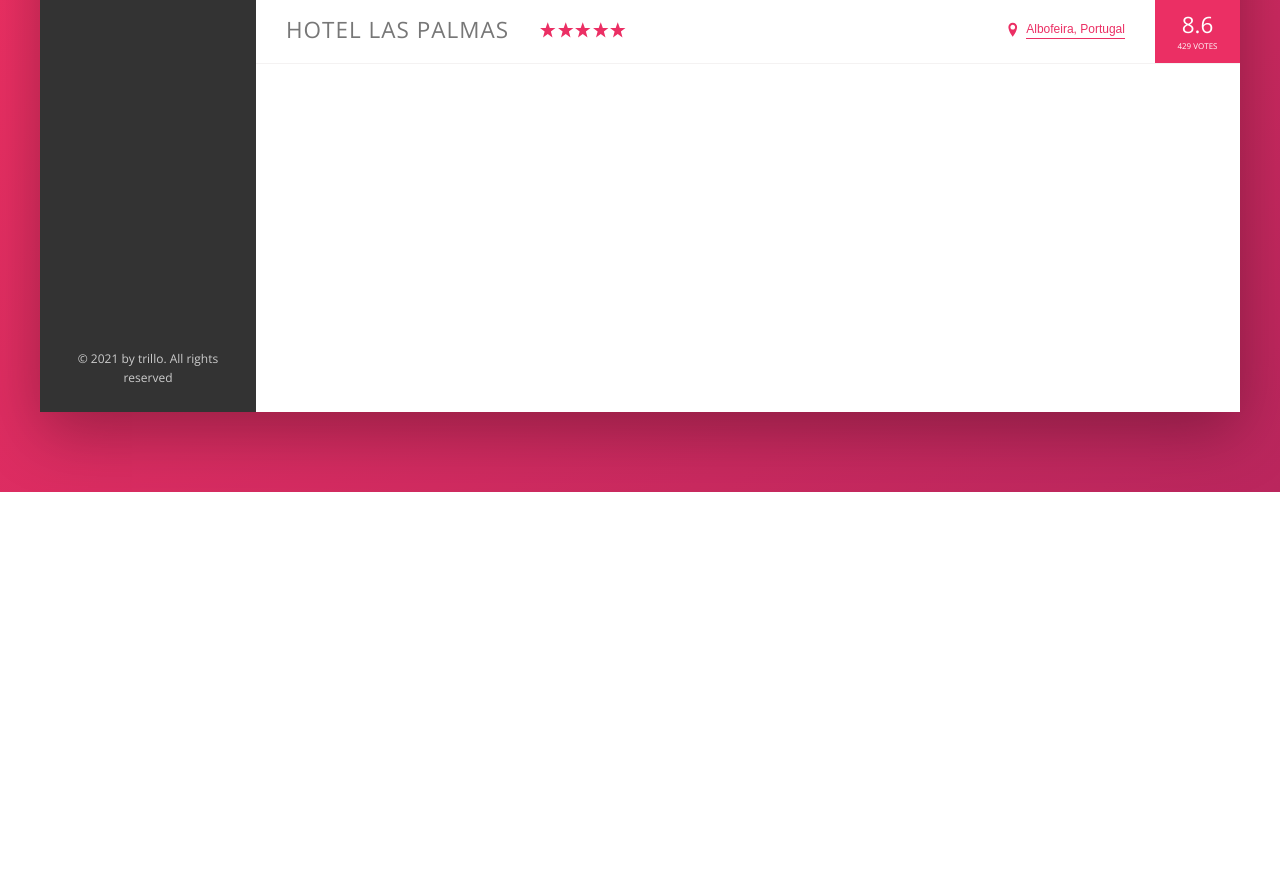
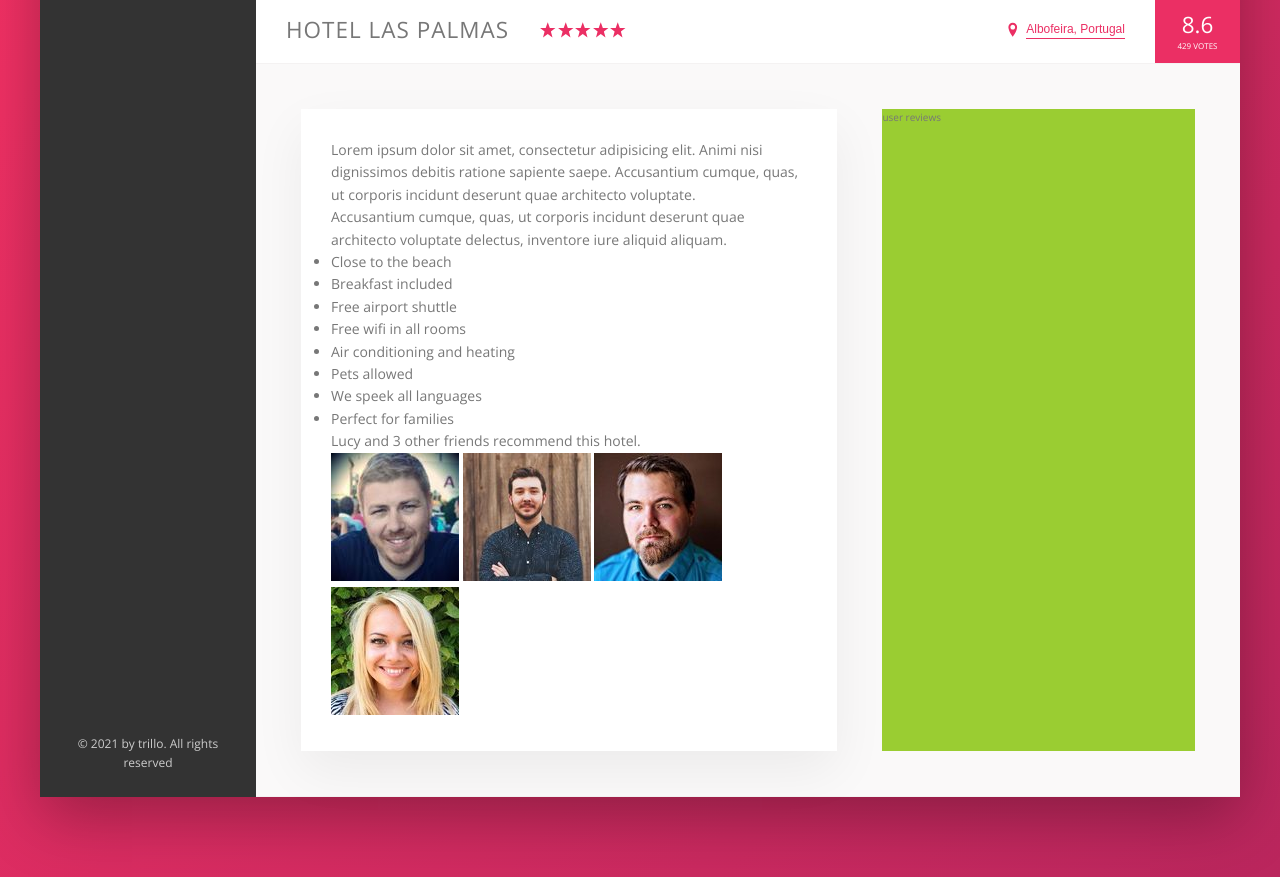
Before and after one commit to ahmedkhitaby/Trillo-App-Ui, a website: page index.html in a window 1280 px wide. Shown: the part 538-1415 px from the top of the page. Before the commit the page ends 1030 px from the top, so only its background shows below. Drawn offline with nearby package versions, Linux system fonts and the light colour scheme.

Commit message:
Build description section part 1

```diff
--- a/index.html
+++ b/index.html
@@ -125,6 +125,40 @@
                            <div class="overview__rating-count">429 votes</div>
                        </div>
                    </div>
+                   <div class="detail">
+                       <div class="description">
+                            <p class="paragraph">
+                                Lorem ipsum dolor sit amet, consectetur adipisicing elit. Animi nisi dignissimos debitis ratione sapiente saepe. Accusantium cumque, quas, ut corporis incidunt deserunt quae architecto voluptate.
+                            </p>
+                            <p class="paragraph">
+                                Accusantium cumque, quas, ut corporis incidunt deserunt quae architecto voluptate delectus, inventore iure aliquid aliquam.
+                            </p>
+                            <ul class="list">
+                                <li class="list__list-item">Close to the beach</li>
+                                <li class="list__list-item">Breakfast included</li>
+                                <li class="list__list-item">Free airport shuttle</li>
+                                <li class="list__list-item">Free wifi in all rooms</li>
+                                <li class="list__list-item">Air conditioning and heating</li>
+                                <li class="list__list-item">Pets allowed</li>
+                                <li class="list__list-item">We speek all languages</li>
+                                <li class="list__list-item">Perfect for families</li>
+                            </ul>
+                            <div class="recommend">
+                                <p class="recommend__count">
+                                   Lucy and 3 other friends recommend this hotel.
+                                </p>
+                                <div class="recommend__friends">
+                                    <img src="img/user-3.jpg" alt="Friend 1" class="recommend__photo">
+                                    <img src="img/user-4.jpg" alt="Friend 2" class="recommend__photo">
+                                    <img src="img/user-5.jpg" alt="Friend 3" class="recommend__photo">
+                                    <img src="img/user-6.jpg" alt="Friend 4" class="recommend__photo">
+                                </div>
+                            </div>
+                       </div>
+                       <div class="user-reviews">
+                           user reviews
+                       </div>
+                   </div>
                </main>
            </div>
        </div>
--- a/sass/_base.scss
+++ b/sass/_base.scss
@@ -30,6 +30,9 @@ Grey dark 3: #999
   --color-grey-dark-2: #777;
 
   --shadow-dark: 0 2rem 6rem rgba(0, 0, 0, 0.3);
+  --shadow-light: 0 2rem 5rem rgba(0, 0, 0, 0.06);
+
+  --line: 1px solid var(--color-grey-light-2);
 }
 * {
   margin: 0;
--- a/sass/_components.scss
+++ b/sass/_components.scss
@@ -176,7 +176,7 @@
 .overview {
   display: flex;
   align-items: center;
-  border-bottom: 1px solid var(--color-grey-light-2);
+  border-bottom: var(--line);
   &__heading {
     font-size: 2.25rem;
     font-weight: 300;
--- a/sass/_layout.scss
+++ b/sass/_layout.scss
@@ -10,7 +10,7 @@
   font-size: 1.4rem;
   height: 7rem;
   background-color: #fff;
-  border-bottom: 1px solid var(--color-grey-light-2);
+  border-bottom: var(--line);
   display: flex;
   justify-content: space-between;
   align-items: center;
@@ -28,7 +28,22 @@
 .hotel-view {
   background-color: #fff;
   flex: 1;
-
-  //test
-  height: 80rem;
 }
+.detail {
+  display: flex;
+  padding: 4.5rem;
+  background-color: var(--color-grey-light-1);
+  border-bottom: var(--line);
+}
+.description {
+  font-size: 1.4rem;
+  background-color: #fff;
+  box-shadow: var(--shadow-light);
+  padding: 3rem;
+  flex: 0 0 60%;
+  margin-right: 4.5rem;
+}
+.user-reviews {
+  background-color: yellowgreen;
+  flex: 1;
+}
```
Also changed, not shown: css/style.css, 1 other file.
